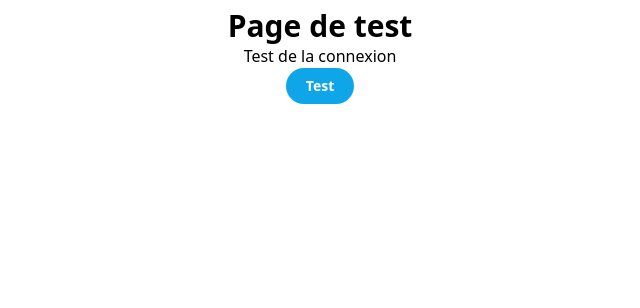
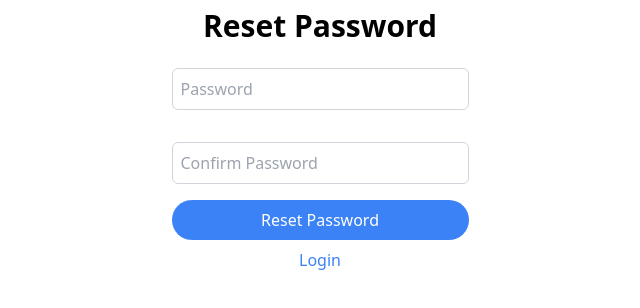
Before and after one commit to MDS-WORKSHOP/CBA-PROJECT, a Vue app in the folder client/: page /reset-password in a window 1280 px wide. Shown: the top 308 px of the page, without its empty margins (320-960 px from the left). Built offline with nearby package versions, Linux system fonts and the light colour scheme.

Commit message:
feat(Login): create authentification feature

```diff
--- a/client/package.json
+++ b/client/package.json
@@ -10,7 +10,8 @@
   },
   "dependencies": {
     "axios": "^1.6.8",
-    "vue": "^3.4.21"
+    "vue": "^3.4.21",
+    "vue-router": "^4.3.2"
   },
   "devDependencies": {
     "@vitejs/plugin-vue": "^5.0.4",
--- a/client/src/App.vue
+++ b/client/src/App.vue
@@ -1,23 +1,5 @@
-<script setup lang="ts">
-import { ref } from 'vue'
-import axios from 'axios'
-
-const message = ref('')
-const fetchMessage = async () => {
-  const { data } = await axios.get('http://localhost:8000/chatbot/test/')
-  message.value = data.status === 'success' ? data.message : 'Erreur'
-}
-</script>
-
 <template>
-  <div class="flex flex-col items-center my-2">
-    <h1 class="text-3xl font-bold">Page de test</h1>
-    <span>Test de la connexion</span>
-    <button class="bg-sky-500 hover:bg-sky-300 px-5 py-2 text-sm leading-5 rounded-full font-semibold text-white" @click="fetchMessage">Test</button>
-    <p v-if="message" class="text-lg mt-2">{{ message }}</p>
-  </div>
+  <main>
+    <RouterView />
+  </main>
 </template>
-
-<style scoped>
-
-</style>
--- /dev/null
+++ b/client/src/Home.vue
@@ -0,0 +1,41 @@
+<script setup lang="ts">
+import { ref } from 'vue'
+import axios from 'axios'
+import { useRoute, useRouter } from 'vue-router'
+const email = ref('')
+const password = ref('')
+const route = useRoute()
+const router = useRouter()
+const showPassord = ref(false)
+const Login = (e: Event) => {
+  e.preventDefault()
+  axios.post('http://localhost:8000/api/token/', { email: email.value, password: password.value })
+    .then(res => {
+      localStorage.setItem('accessToken', res.data.access)
+      document.cookie = `refreshToken=${res.data.refresh}`
+      alert('Login successful')
+      router.push('/')
+    })
+    .catch(err => {
+      console.log(err.message)
+      alert('Login failed')
+    })
+}
+</script>
+
+
+<template>
+  <div class="flex flex-col items-center my-2">
+    <h1 class="text-3xl font-bold">Authentification</h1>
+    <form class="flex flex-col items-center" @submit="Login">
+      <input type="email" v-model="email" placeholder="Email" class="p-2 m-6 border border-gray-300 rounded-md w-full">
+      <input type="password" v-model="password" placeholder="Password" class="p-2 m-2 border border-gray-300 rounded-md w-full">
+      <button type="submit" class="bg-blue-500 text-white p-2 m-2 rounded-full w-full">Login</button>
+      <RouterLink to="/request-reset-password" class="text-blue-500">Forgot password?</RouterLink>
+    </form>
+  </div>
+</template>
+
+<style scoped>
+
+</style>
--- /dev/null
+++ b/client/src/Home1.vue
@@ -0,0 +1,18 @@
+<!-- create a new file in the client/src directory called Home1.vue -->
+<script setup lang="ts">
+import { ref } from 'vue'
+import { useRouter } from 'vue-router'
+const router = useRouter()
+const Logout = () => {
+  localStorage.removeItem('accessToken')
+  document.cookie = 'refreshToken=; expires=Thu, 01 Jan 1970 00:00:00 UTC; path=/;'
+  router.push('/login')
+}
+</script>
+<template>
+  <div class="flex flex-col items-center my-2">
+    <h1 class="text-3xl font-bold">Home</h1>
+    <p>Welcome to the home page</p>
+    <button class="bg-red-500 text-white p-2 m-2 rounded-full" @click="Logout">Logout</button>
+  </div>
+</template>
--- /dev/null
+++ b/client/src/RequestResetPassword.vue
@@ -0,0 +1,25 @@
+<script setup lang="ts">
+import { ref } from 'vue'
+import axios from 'axios'
+const email = ref('')
+const RequestResetPassword = (e: Event) => {
+  e.preventDefault()
+  axios.post('http://localhost:8000/api/password-reset-request/', { email: email.value })
+    .then(res => {
+      alert('Password reset link sent to your email')
+    })
+    .catch(err => {
+      console.log(err.message)
+    })
+}
+</script>
+<template>
+  <div class="flex flex-col items-center my-2">
+    <h1 class="text-3xl font-bold">Request Reset Password</h1>
+    <form class="flex flex-col items-center" @submit="RequestResetPassword">
+      <input type="email" v-model="email" placeholder="Email" class="p-2 m-6 border border-gray-300 rounded-md w-full">
+      <button type="submit" class="bg-blue-500 text-white p-2 m-2 rounded-full w-full">Request Reset Password</button>
+      <RouterLink to="/login" class="text-blue-500">Login</RouterLink>
+    </form>
+  </div>
+</template>
--- /dev/null
+++ b/client/src/ResetPassword.vue
@@ -0,0 +1,41 @@
+<!-- create a new file in the client/src directory called ResetPassword.vue -->
+<script setup lang="ts">
+import { ref } from 'vue'
+import axios from 'axios'
+import { useRoute, useRouter } from 'vue-router'
+const password = ref('')
+const confirmPassword = ref('')
+const route = useRoute()
+const router = useRouter()
+const token = route.query.token as string
+
+
+const ResetPassword = (e: Event) => {
+  e.preventDefault()
+  console.log(token)
+  // check if password and confirmPassword are the same
+  if (password.value !== confirmPassword.value) {
+    alert('Passwords do not match')
+    return
+  }
+  axios.post('http://localhost:8000/api/password-reset-confirm/', { new_password: password.value, token })
+    .then(res => {
+      alert('Password reset successful')
+      router.push('/login')
+    })
+    .catch(err => {
+      console.log(err.message)
+    })
+}
+</script>
+<template>
+  <div class="flex flex-col items-center my-2">
+    <h1 class="text-3xl font-bold">Reset Password</h1>
+    <form class="flex flex-col items-center" @submit="ResetPassword">
+      <input type="password" v-model="password" placeholder="Password" class="p-2 m-6 border border-gray-300 rounded-md w-full">
+      <input type="password" v-model="confirmPassword" placeholder="Confirm Password" class="p-2 m-2 border border-gray-300 rounded-md w-full">
+      <button type="submit" class="bg-blue-500 text-white p-2 m-2 rounded-full w-full">Reset Password</button>
+      <RouterLink to="/" class="text-blue-500">Login</RouterLink>
+    </form>
+  </div>
+</template>
--- a/client/src/main.ts
+++ b/client/src/main.ts
@@ -1,5 +1,6 @@
 import { createApp } from 'vue'
 import './style.css'
+import router from './router'
 import App from './App.vue'
 
-createApp(App).mount('#app')
+createApp(App).use(router).mount('#app')
--- /dev/null
+++ b/client/src/router.ts
@@ -0,0 +1,28 @@
+import { createWebHistory, createRouter } from 'vue-router'
+
+import Home from './Home.vue'
+import RequestResetPassword from './RequestResetPassword.vue'
+import ResetPassword from './ResetPassword.vue'
+import Home1 from './Home1.vue'
+
+const routes = [
+  { path: '/', component: Home1 },
+  { path: '/login', component: Home },
+  { path: '/request-reset-password', component: RequestResetPassword },
+  { path: '/reset-password', component: ResetPassword },
+]
+
+const router = createRouter({
+  history: createWebHistory(),
+  routes,
+})
+router.beforeEach((to, from, next) => {
+  const publicPages = ['/login', '/request-reset-password', '/reset-password']
+  const authRequired = !publicPages.includes(to.path)
+  const loggedIn = localStorage.getItem('accessToken')
+  if (authRequired && !loggedIn) {
+    return next('/login')
+  }
+  next()
+})
+export default router
```
Also changed, not shown: 2 other files (tests, documents, lock files or other folders).
